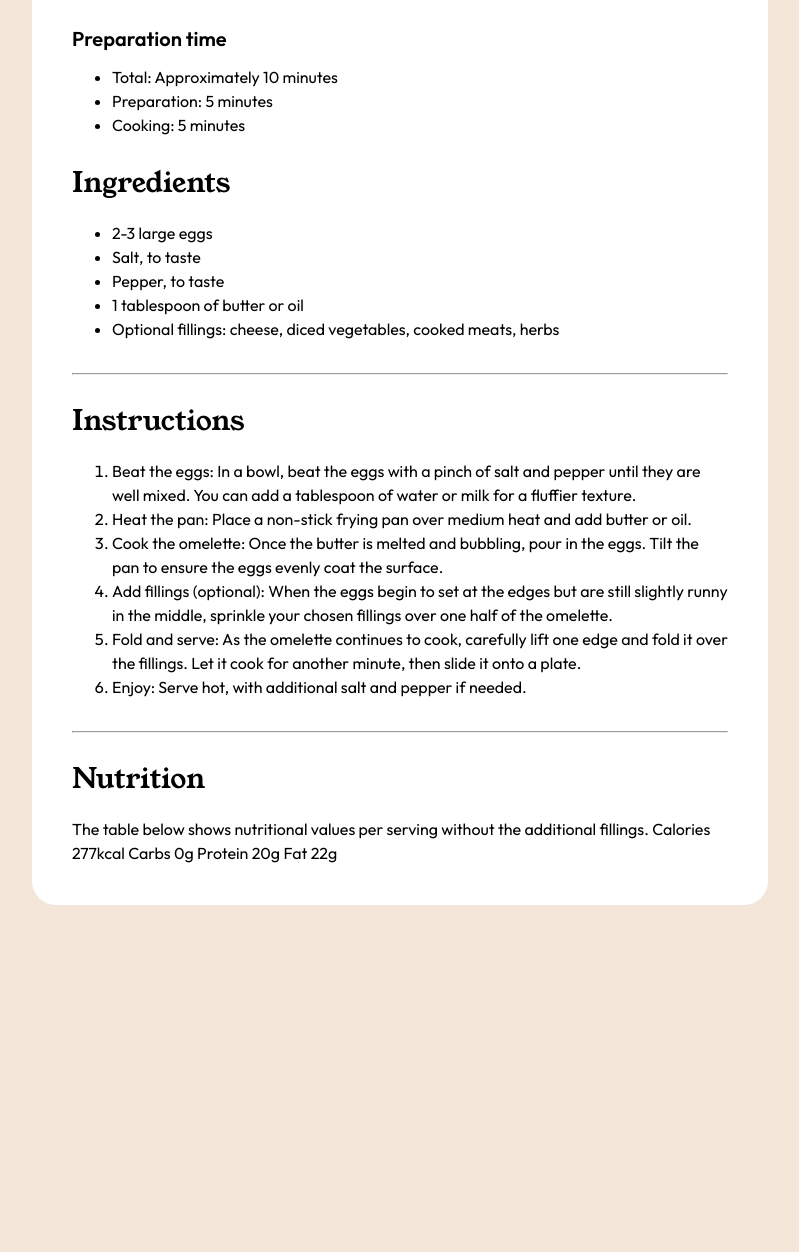
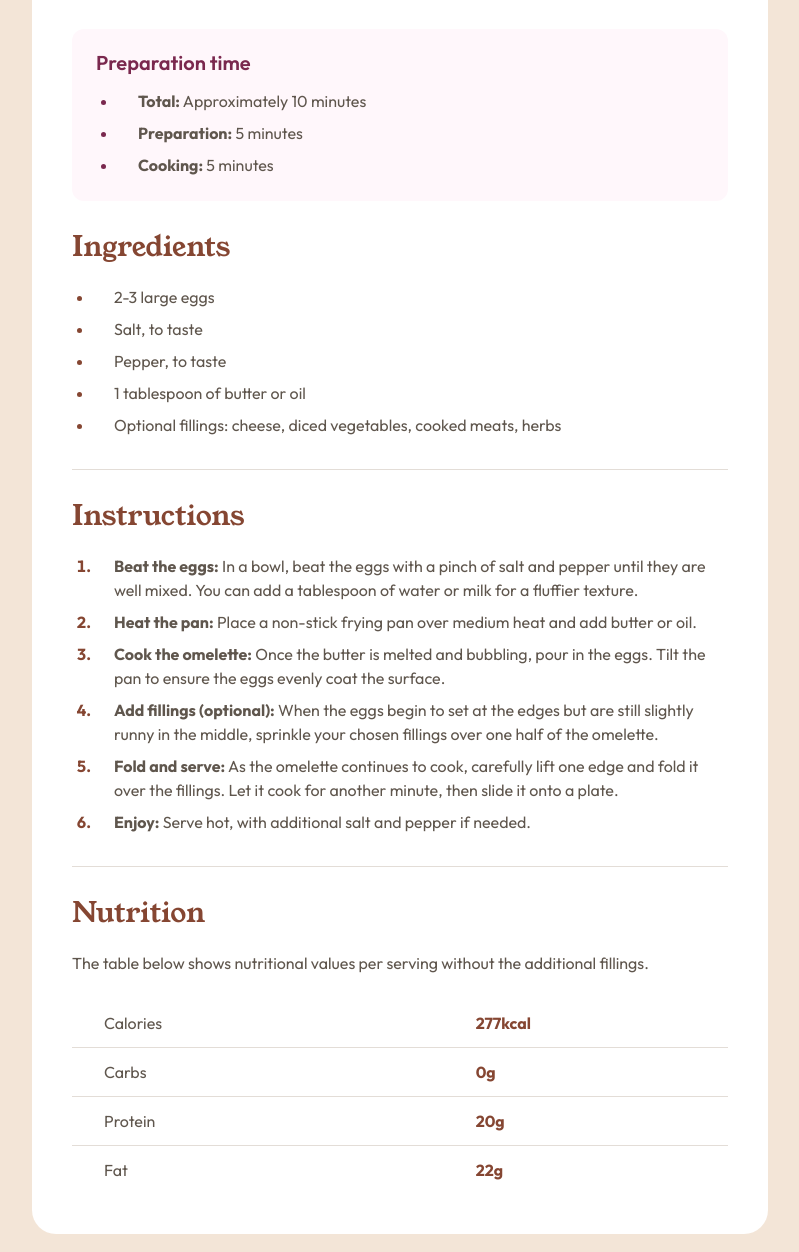
Before and after one commit to golden-section/recipe-page, a plain HTML site: page index.html in a window 1280 px wide. Shown: the part 623-1875 px from the top of the page, without its empty margins (240-1039 px from the left). Before the commit the page ends 1656 px from the top, so only its background shows below. Drawn offline with Linux system fonts and the light colour scheme.

Commit message:
Finished styling

```diff
--- a/css/style.css
+++ b/css/style.css
@@ -1,43 +1,113 @@
-@font-face {
-  font-family: Outfit;
-  src: url(../assets/fonts/outfit/Outfit-VariableFont_wght.ttf);
+:root {
+  --color-rose-800: #7a284e;
+  --color-rose-50: #fff7fb;
+  --color-stone-900: #312e2c;
+  --color-stone-600: #5f564d;
+  --color-stone-150: #e3ddd7;
+  --color-stone-100: #f3e5d7;
+  --color-brown-800: #854632;
+  --color-white: #fff;
 }
 
 @font-face {
-  font-family: YoungSerif;
-  src: url(../assets/fonts/young-serif/YoungSerif-Regular.ttf);
+  font-family: "Outfit";
+  src: local("Outfit"), url(../assets/fonts/outfit/Outfit-VariableFont_wght.ttf);
+}
+
+@font-face {
+  font-family: "Young Serif";
+  src: local("Young Serif"),
+    url(../assets/fonts/young-serif/YoungSerif-Regular.ttf);
+}
+
+.outfit-regular {
+  font-family: "Outfit", sans-serif;
+  font-optical-sizing: auto;
+  font-weight: 400;
+  font-style: normal;
+}
+
+.outfit-semibold {
+  font-family: "Outfit", sans-serif;
+  font-optical-sizing: auto;
+  font-weight: 600;
+  font-style: normal;
+}
+
+.outfit-bold {
+  font-family: "Outfit", sans-serif;
+  font-optical-sizing: auto;
+  font-weight: 700;
+  font-style: normal;
+}
+
+.young-serif-regular {
+  font-family: "Young Serif", serif;
+  font-weight: 400;
+  font-style: normal;
 }
 
 body {
-  background-color: #f3e5d7;
-  font-family: Outfit;
-  font-weight: 400;
+  background-color: var(--color-stone-100);
+  color: var(--color-stone-600);
   padding-block: 128px;
-}
-
-h1 {
-  font-family: YoungSerif;
-  font-weight: 400;
-  font-size: 40px;
-  line-height: 40px;
-  margin-block-end: 24px;
-}
-
-h2 {
-  font-family: YoungSerif;
-  font-size: 28px;
-  font-weight: 400;
-  line-height: 28px;
-  margin-block-end: 24px;
 }
 
 main {
   max-width: 736px;
   padding-inline: 40px;
   padding-block: 40px;
-  background-color: #fff;
+  background-color: var(--color-white);
   border-radius: 24px;
   margin-inline: auto;
+}
+
+h1,
+h2,
+.nutrition p {
+  margin-block-end: 24px;
+}
+
+hr {
+  border: 0;
+  border-bottom: 1px solid var(--color-stone-150);
+}
+
+ul,
+ol {
+  padding-inline-start: 22px;
+}
+
+li {
+  padding-inline-start: 20px;
+}
+
+li:not(:last-child) {
+  margin-block-end: 8px;
+}
+
+.text-preset-1 {
+  font-size: 40px;
+  line-height: 100%;
+  color: var(--color-stone-900);
+}
+
+.text-preset-2 {
+  font-size: 28px;
+  line-height: 100%;
+  color: var(--color-brown-800);
+}
+
+.text-preset-3 {
+  font-size: 20px;
+  line-height: 100%;
+  color: var(--color-rose-800);
+}
+
+.text-preset-4 {
+  font-size: 16px;
+  line-height: 150%;
+  color: var(--color-stone-600);
 }
 
 .top-image {
@@ -48,16 +118,57 @@ main {
   border-radius: 12px;
 }
 
+section li::marker {
+  color: var(--color-brown-800);
+  font-weight: 700;
+}
+
+.preparation {
+  background-color: var(--color-rose-50);
+  border-radius: 12px;
+  padding-block: 24px;
+  padding-inline: 24px;
+}
+
+.preparation h2 {
+  margin-block-end: 16px;
+}
+
+.preparation li span,
+.instructions li span {
+  font-weight: 700;
+}
+
+.preparation li::marker {
+  color: var(--color-rose-800);
+}
+
 .text-content {
   display: flex;
   flex-direction: column;
   row-gap: 32px;
 }
 
-.preparation h2 {
-  font-family: Outfit;
-  font-size: 20px;
-  font-weight: 600;
-  line-height: 20px;
-  margin-block-end: 16px;
+table {
+  width: 100%;
+  text-align: left;
+  border-collapse: collapse;
 }
+
+tr:not(:last-child) {
+  border-bottom: solid 1px var(--color-stone-150);
+}
+
+th, td {
+  padding-block: 12px;
+}
+
+th {
+  font-weight: 400;
+  padding-inline-start: 32px;
+}
+
+td {
+  font-weight: 700;
+  color: var(--color-brown-800);
+}
--- a/index.html
+++ b/index.html
@@ -9,32 +9,26 @@
     <title>Frontend Mentor | Recipe page</title>
   </head>
 <body>
-
-  <main>
-    <div class="top-image"><img src="./assets/images/image-omelette.jpeg" alt="Omelette"></div>
-
+  <main class="outfit-regular text-preset-4">
+    <div class="top-image"><img src="./assets/images/image-omelette.jpeg" alt="Plate of delicious omelette"></div>
     <div class="text-content">
       <hgroup>
-        <h1>Simple Omelette Recipe</h1>
+        <h1 class="young-serif-regular text-preset-1">Simple Omelette Recipe</h1>
         <p>
           An easy and quick dish, perfect for any meal. This classic omelette combines beaten eggs cooked
           to perfection, optionally filled with your choice of cheese, vegetables, or meats.
         </p>
       </hgroup>
-
       <section class="preparation">
-        <h2>Preparation time</h2>
-
+        <h2 class="outfit-semibold text-preset-3">Preparation time</h2>
         <ul>
-          <li>Total: Approximately 10 minutes</li>
-          <li>Preparation: 5 minutes</li>
-          <li>Cooking: 5 minutes</li>
+          <li><span>Total:</span> Approximately 10 minutes</li>
+          <li><span>Preparation:</span> 5 minutes</li>
+          <li><span>Cooking:</span> 5 minutes</li>
         </ul>
       </section>
-
       <section>
-        <h2>Ingredients</h2>
-
+        <h2 class="young-serif-regular text-preset-2">Ingredients</h2>
         <ul>
           <li>2-3 large eggs</li>
           <li>Salt, to taste</li>
@@ -44,55 +38,55 @@
         </ul>
       </section>
       <hr>
-      <section>
-        <h2>Instructions</h2>
-
+      <section class="instructions">
+        <h2 class="young-serif-regular text-preset-2">Instructions</h2>
         <ol>
           <li>
-            Beat the eggs: In a bowl, beat the eggs with a pinch of salt and pepper until they are well mixed.
+            <span>Beat the eggs:</span> In a bowl, beat the eggs with a pinch of salt and pepper until they are well mixed.
             You can add a tablespoon of water or milk for a fluffier texture.
           </li>
-
-          <li>Heat the pan: Place a non-stick frying pan over medium heat and add butter or oil.</li>
-
+          <li><span>Heat the pan:</span> Place a non-stick frying pan over medium heat and add butter or oil.</li>
           <li>
-            Cook the omelette: Once the butter is melted and bubbling, pour in the eggs. Tilt the pan to ensure
+            <span>Cook the omelette:</span> Once the butter is melted and bubbling, pour in the eggs. Tilt the pan to ensure
             the eggs evenly coat the surface.
           </li>
-
           <li>
-            Add fillings (optional): When the eggs begin to set at the edges but are still slightly runny in the
+            <span>Add fillings (optional):</span> When the eggs begin to set at the edges but are still slightly runny in the
             middle, sprinkle your chosen fillings over one half of the omelette.
           </li>
-
           <li>
-            Fold and serve: As the omelette continues to cook, carefully lift one edge and fold it over the
+            <span>Fold and serve:</span> As the omelette continues to cook, carefully lift one edge and fold it over the
             fillings. Let it cook for another minute, then slide it onto a plate.
           </li>
-
-          <li>Enjoy: Serve hot, with additional salt and pepper if needed.</li>
+          <li>
+            <span>Enjoy:</span> Serve hot, with additional salt and pepper if needed.
+          </li>
         </ol>
       </section>
       <hr>
-      <section>
-        <h2>Nutrition</h2>
-
-        The table below shows nutritional values per serving without the additional fillings.
-
-        Calories
-        277kcal
-
-        Carbs
-        0g
-
-        Protein
-        20g
-
-        Fat
-        22g
+      <section class="nutrition">
+        <h2 class="young-serif-regular text-preset-2">Nutrition</h2>
+        <p>The table below shows nutritional values per serving without the additional fillings.</p>
+        <table>
+          <tr>
+            <th>Calories</th>
+            <td>277kcal</td>
+          </tr>
+          <tr>
+            <th>Carbs</th>
+            <td>0g</td>
+          </tr>
+          <tr>
+            <th>Protein</th>
+            <td>20g</td>
+          </tr>
+          <tr>
+            <th>Fat</th>
+            <td>22g</td>
+          </tr>
+        </table>
       </section>
     </div>
   </main>
-
 </body>
 </html>
```
